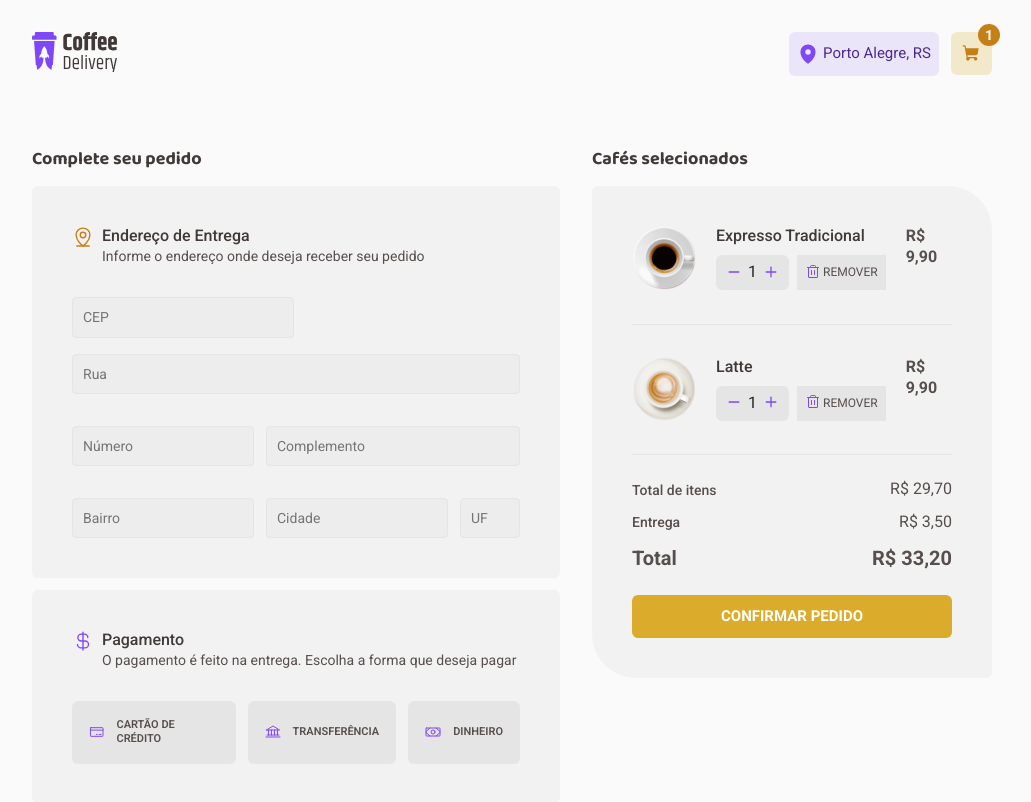
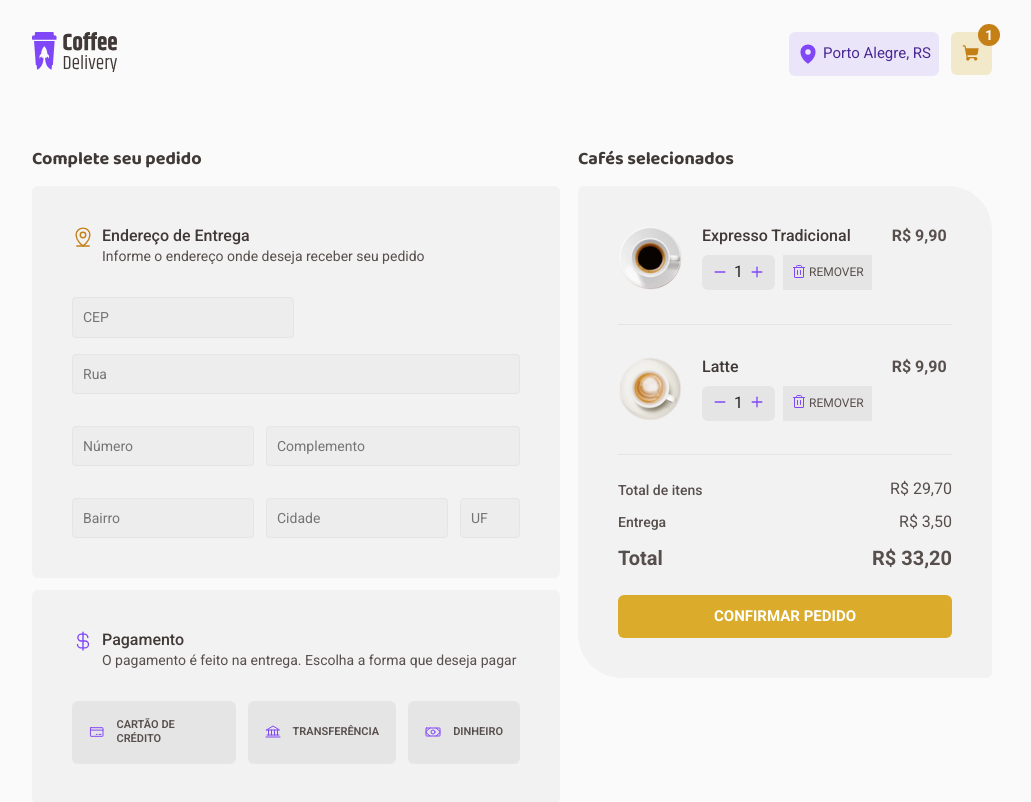
Before and after one commit to Nicoleboliveira/coffee-delivery-rocketseat, a React (Vite) app: page /checkout in a window 1280 px wide. Shown: the top 802 px of the page, without its empty margins (128-1159 px from the left). Built offline with nearby package versions, Linux system fonts and the light colour scheme.

Commit message:
Ajuste do gap no checkout

```diff
--- a/src/pages/Checkout/styles.ts
+++ b/src/pages/Checkout/styles.ts
@@ -4,7 +4,6 @@ export const CheckoutContainer = styled.header`
   display: flex;
   width: 100%;
   justify-content: center;
-
   margin-top: 40px;
-  gap: 32px;
+  gap: 18px;
 `;
```
